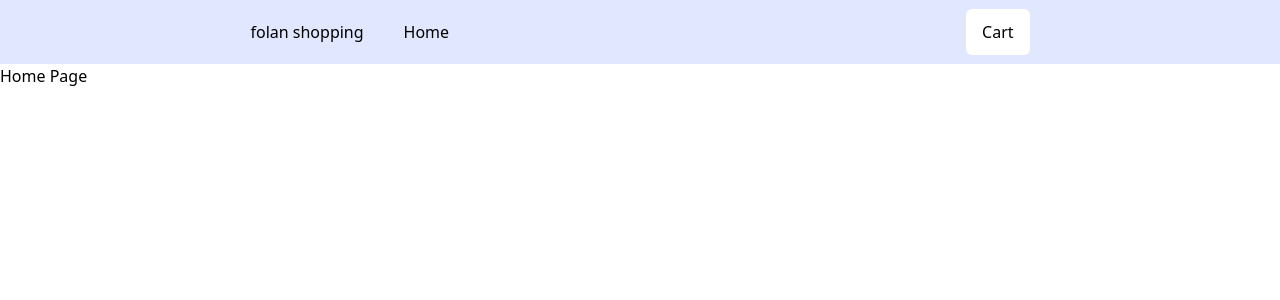
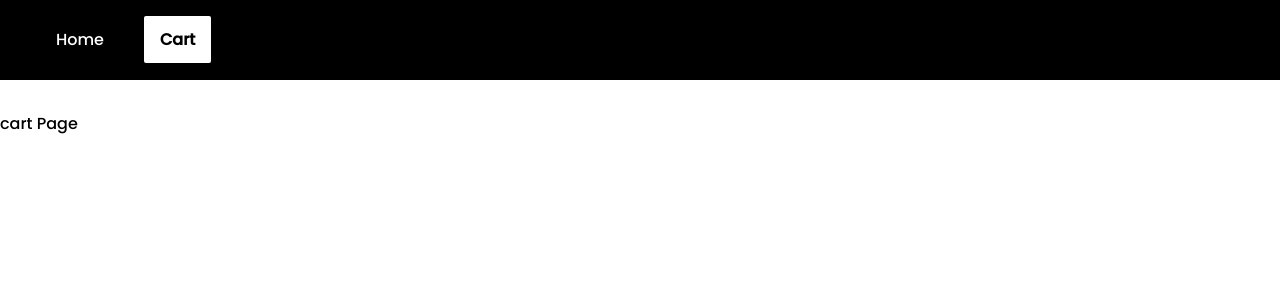
Before and after one commit to hossein-rahmati/e-commerce-shopping, a React (Create React App) app: page /cart in a window 1280 px wide. Shown: the top 300 px of the page. Built offline with nearby package versions, Linux system fonts and the light colour scheme.

Commit message:
add button to products

```diff
--- a/package.json
+++ b/package.json
@@ -6,6 +6,7 @@
     "@testing-library/jest-dom": "^5.16.5",
     "@testing-library/react": "^13.3.0",
     "@testing-library/user-event": "^13.5.0",
+    "axios": "^0.27.2",
     "react": "^18.2.0",
     "react-dom": "^18.2.0",
     "react-router-dom": "^5.3.3",
--- a/public/index.html
+++ b/public/index.html
@@ -9,8 +9,12 @@
       name="description"
       content="Web site created using create-react-app"
     />
-    <link rel="apple-touch-icon" href="%PUBLIC_URL%/logo192.png" />
-    <link rel="manifest" href="%PUBLIC_URL%/manifest.json" />
+    <link rel="preconnect" href="https://fonts.googleapis.com" />
+    <link rel="preconnect" href="https://fonts.gstatic.com" crossorigin />
+    <link
+      href="https://fonts.googleapis.com/css2?family=Poppins:wght@500&display=swap"
+      rel="stylesheet"
+    />
     <title>E-commerce app</title>
   </head>
   <body>
--- a/src/App.js
+++ b/src/App.js
@@ -1,12 +1,14 @@
-import { BrowserRouter as Router, Switch, Route, Link } from "react-router-dom";
+import { BrowserRouter as Router, Switch, Route } from "react-router-dom";
+import CartPage from "./pages/CartPage";
 import HomePage from "./pages/HomePage";
 
 function App() {
   return (
     <Router>
-      <div className="container mx-auto">
-        <HomePage />
-      </div>
+      <Switch>
+        <Route path="/cart" component={CartPage} />
+        <Route path="/" component={HomePage} />
+      </Switch>
     </Router>
   );
 }
--- a/src/components/Navigation.js
+++ b/src/components/Navigation.js
@@ -2,17 +2,14 @@ import { NavLink } from "react-router-dom";
 
 const Navigation = () => {
   return (
-    <header className="w-full h-16 bg-indigo-100">
-      <nav className="flex justify-around items-center h-full">
+    <header className="w-full h-20 bg-black text-white  mb-8">
+      <nav className="flex items-center h-full px-10">
         <ul className="flex items-center gap-x-6">
-          <h2>folan shopping</h2>
           <li>
             <NavLink className="navLinks" activeClassName="active" exact to="/">
               Home
             </NavLink>
           </li>
-        </ul>
-        <ul className="flex items-center gap-x-10">
           <li>
             <NavLink className="navLinks" activeClassName="active" to="/cart">
               Cart
--- a/src/index.css
+++ b/src/index.css
@@ -4,10 +4,24 @@
 
 @layer components {
   .active {
-    @apply bg-white px-4 py-3 rounded-md;
+    @apply bg-white text-black font-bold  px-4 py-3 rounded-sm;
   }
 
   .navLinks {
-    @apply px-4 py-3 hover:ring-2 rounded-md;
+    @apply px-4 py-3 hover:ring-2 ring-white rounded-sm;
+  }
+
+  .btn {
+    @apply px-2 py-1 bg-white text-black mb-2 rounded-sm hover:bg-gray-300 transition-all duration-200;
+  }
+
+  .primary {
+    @apply bg-black text-white;
   }
 }
+
+@layer base {
+  body {
+    font-family: "Poppins", sans-serif;
+  }
+}
--- /dev/null
+++ b/src/pages/CartPage.js
@@ -0,0 +1,11 @@
+import Layout from "../layout/Layout";
+
+const CartPage = () => {
+  return (
+    <Layout>
+      <h1>cart Page</h1>
+    </Layout>
+  );
+};
+
+export default CartPage;
--- a/src/pages/HomePage.js
+++ b/src/pages/HomePage.js
@@ -1,9 +1,45 @@
+import axios from "axios";
+import { useEffect, useState } from "react";
 import Layout from "../layout/Layout";
 
 const HomePage = () => {
+  const [products, setProducts] = useState([]);
+  useEffect(() => {
+    axios
+      .get("https://nodejs-post-app.herokuapp.com/api/product")
+      .then((res) => setProducts(res.data));
+  }, []);
+
+  const addProductHandler = (product) => {
+    console.log(product);
+  };
+
   return (
     <Layout>
-      <h1>Home Page</h1>
+      <main className="max-w-5xl mx-auto">
+        <section className="p-4 grid grid-cols-1 gap-8 sm:grid-cols-2 lg:grid-cols-3">
+          {products.map((p) => (
+            <section>
+              <div>
+                <img
+                  className="w-full h-56 max-w-sm mx-auto md:h-64 rounded-t-sm"
+                  src={p.image}
+                  alt={p.name}
+                />
+              </div>
+              <div className="bg-black text-white max-w-sm rounded-b-sm  mx-auto px-4 py-2 flex flex-col justify-between">
+                <section className="flex justify-between mb-4">
+                  <p>{p.name}</p>
+                  <p>${p.price}</p>
+                </section>
+                <button className="btn" onClick={() => addProductHandler(p)}>
+                  Add To Cart
+                </button>
+              </div>
+            </section>
+          ))}
+        </section>
+      </main>
     </Layout>
   );
 };
```
Also changed, not shown: 1 other file (tests, documents, lock files or other folders).
